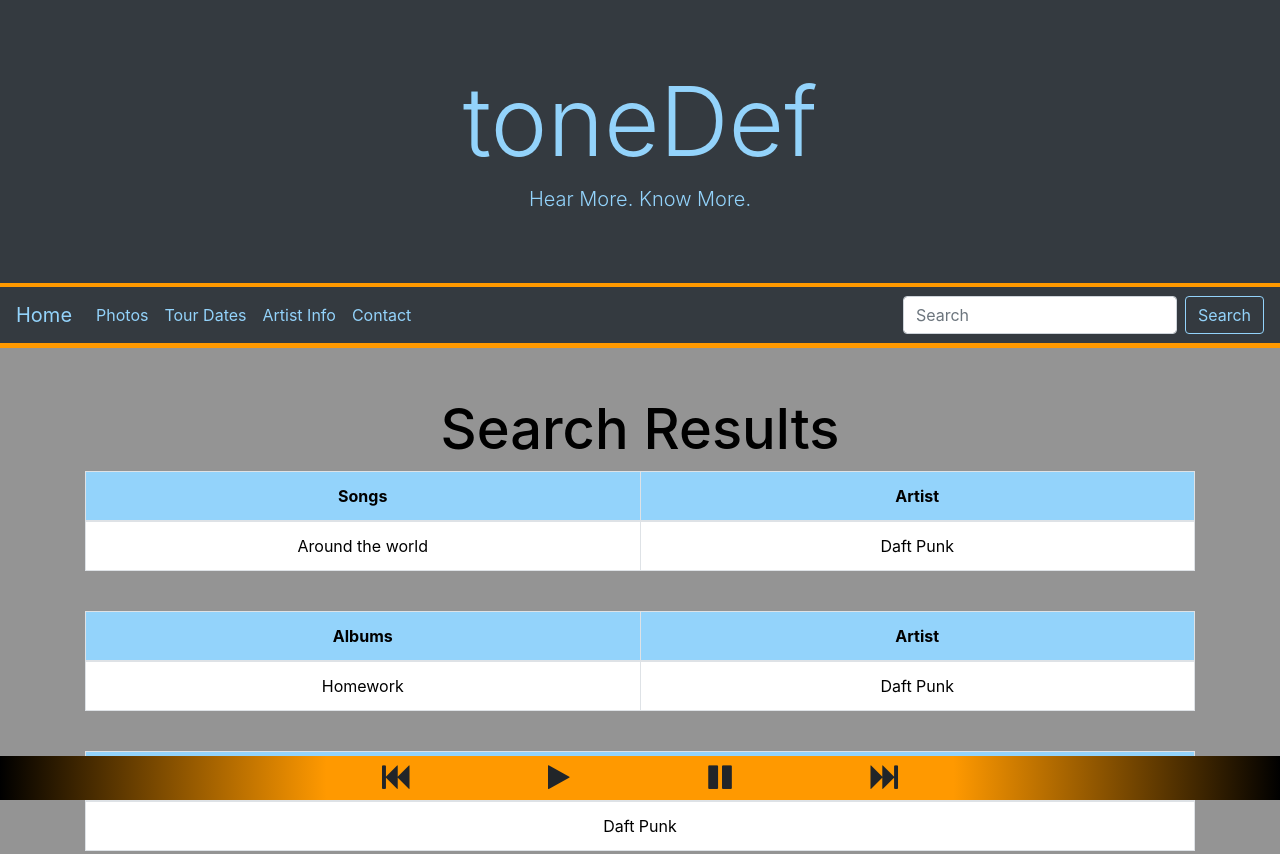
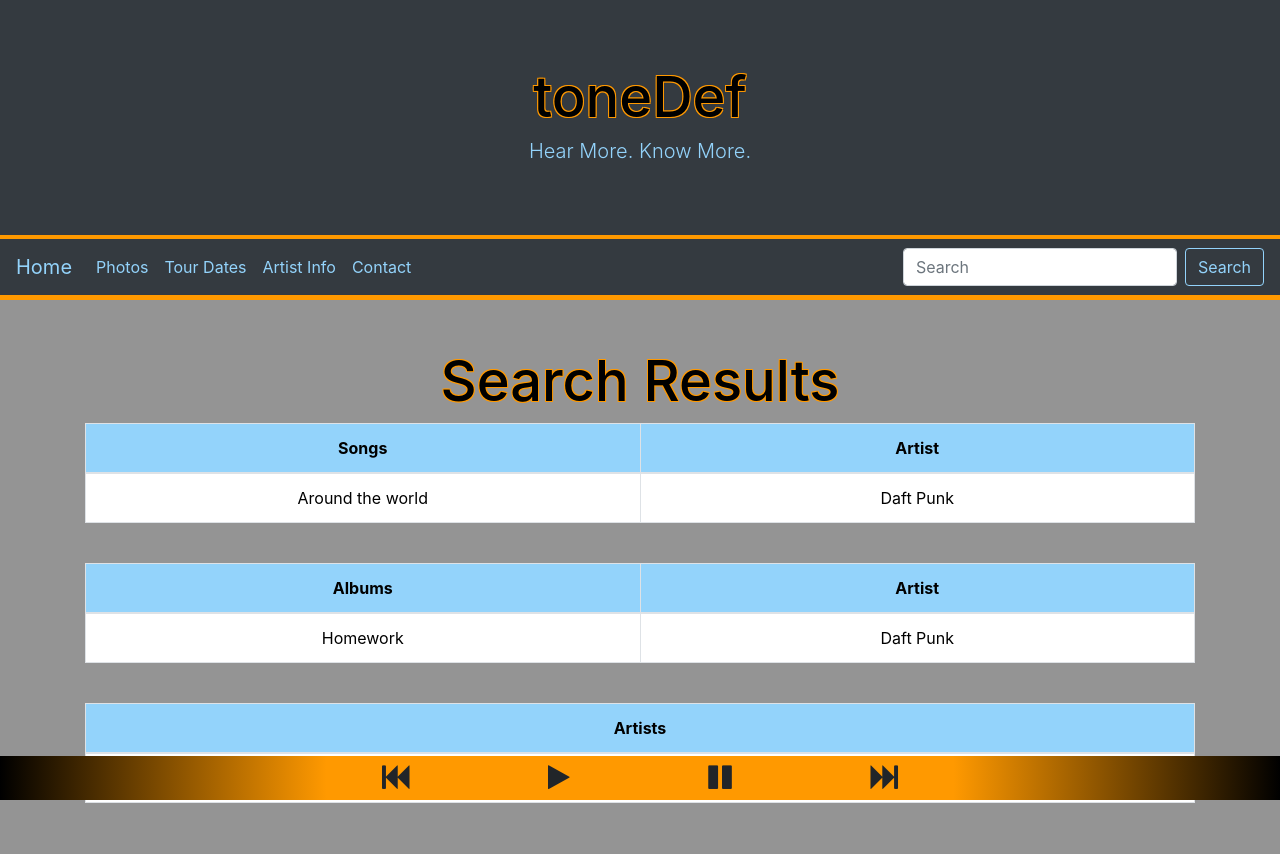
Before and after one commit to Jonorlowski1/Project-1, a plain HTML site: page index.html in a window 1280 px wide. Shown: the top 854 px of the page. Drawn offline with nearby package versions, Linux system fonts and the light colour scheme; no server answers; a web font is replaced by a local one.

Commit message:
text color changed

```diff
--- a/assets/css/toneDef.css
+++ b/assets/css/toneDef.css
@@ -16,6 +16,12 @@ h1 {
     color: #000000;
     text-align: center;
     font-size: calc(150% + 2.5vw);
+    text-shadow:
+    -1px -1px 0 #FF9900,
+    1px -1px 0 #FF9900,
+    -1px 1px 0 #FF9900,
+    1px 1px 0 #FF9900;
+    color: #000000;
 }
 
 h2 {
@@ -105,6 +111,7 @@ h2 {
 .footer {
     z-index: 99;
     max-width: 100%;
+    /* Colorizing used from https://cssgradient.io/ */
     background: rgb(255,153,0);
     background: radial-gradient(circle, rgba(255,153,0,1) 49%, rgba(0,0,0,1) 100%);
 }
--- a/index.html
+++ b/index.html
@@ -21,7 +21,7 @@
 <body>
 
   <div class="jumbotron jumbotron-fluid bg-dark" id="header">
-    <h1 id="returnToMainPage" class="display-1 text-center text-weight-bold">toneDef</h1>
+    <h1 id="returnToMainPage" class="text-center text-weight-bold">toneDef</h1>
     <h3 class="lead text-weight-bold text-center">Hear More. Know More.</h3>
   </div>
 
```
